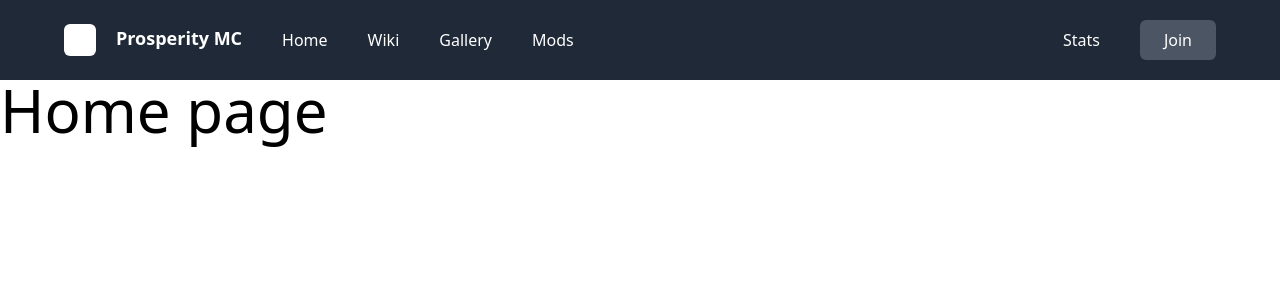
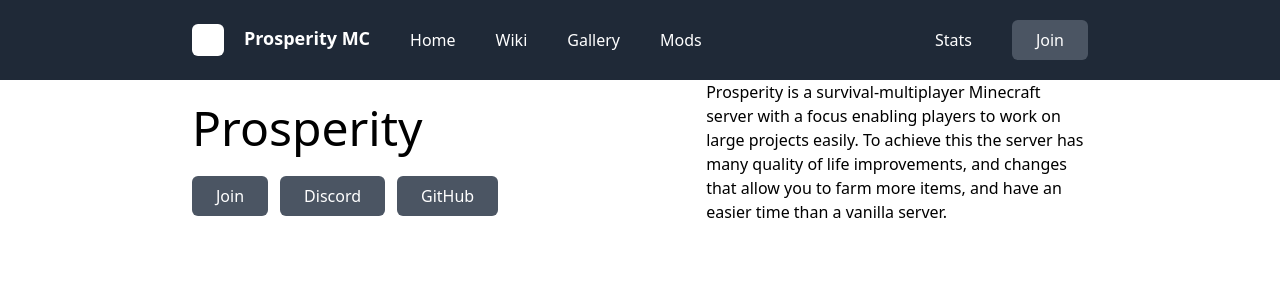
Before and after one commit to ProsperityMC/Prosperity-Website, a Next.js app: page / in a window 1280 px wide. Shown: the top 300 px of the page. Built offline with nearby package versions, Linux system fonts and the light colour scheme.

Commit message:
new: Add basic home page layout

```diff
--- a/components/nav.tsx
+++ b/components/nav.tsx
@@ -30,6 +30,7 @@ export default function Nav() {
           <Link href="/stats">
             <a>Stats</a>
           </Link>
+          {/* TODO: Hide when on mobile / viewport too small */}
           <button className="btn">
             <a target="_blank" href="https://discord.gg/hfTxZ4XxYj">
               Join
--- a/pages/_app.tsx
+++ b/pages/_app.tsx
@@ -8,7 +8,10 @@ function MyApp({ Component, pageProps }: AppProps) {
   return (
     <>
       <Nav></Nav>
-      <Component {...pageProps} />
+      {/* Container for all content */}
+      <div className="px-24 xl:px-48 2xl:px-72">
+        <Component {...pageProps} />
+      </div>
     </>
   );
 }
--- a/pages/index.tsx
+++ b/pages/index.tsx
@@ -3,7 +3,24 @@ import type { NextPage } from "next";
 const Home: NextPage = () => {
   return (
     <>
-      <p className="text-6xl">Home page</p>
+      <div className="md:flex sm:justify-between sm:gap-52">
+        <div>
+          <p className="text-5xl py-6">Prosperity</p>
+          <div className="flex flex-row gap-3">
+            <button className="btn">Join</button>
+            <button className="btn">Discord</button>
+            <button className="btn">GitHub</button>
+          </div>
+        </div>
+        <br className="md:hidden" />
+        <div className="flex flex-wrap content-center">
+          <p>
+            Prosperity is a survival-multiplayer Minecraft server with a focus enabling players to work on large projects
+            easily. To achieve this the server has many quality of life improvements, and changes that allow you to farm more
+            items, and have an easier time than a vanilla server.
+          </p>
+        </div>
+      </div>
     </>
   );
 };
--- a/styles/globals.css
+++ b/styles/globals.css
@@ -10,7 +10,7 @@
     'nav-itens'     allign navigation items horizontally
     'nav-brand'     highlighted nav text */
 .nav {
-  @apply bg-gray-800 p-5 px-16 text-white;
+  @apply bg-gray-800 p-5 px-24 text-white xl:px-48 2xl:px-72;
 }
 .nav-groups {
   @apply flex justify-between;
```
